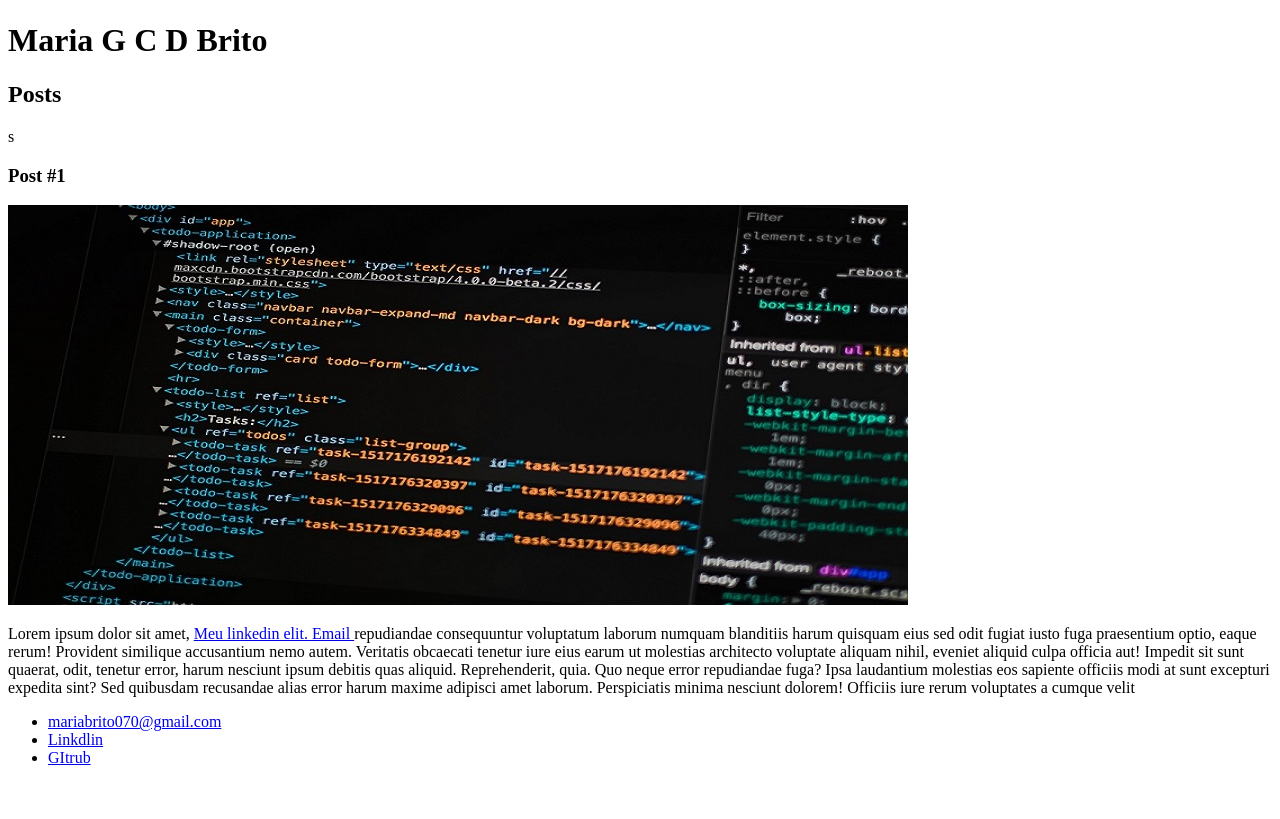
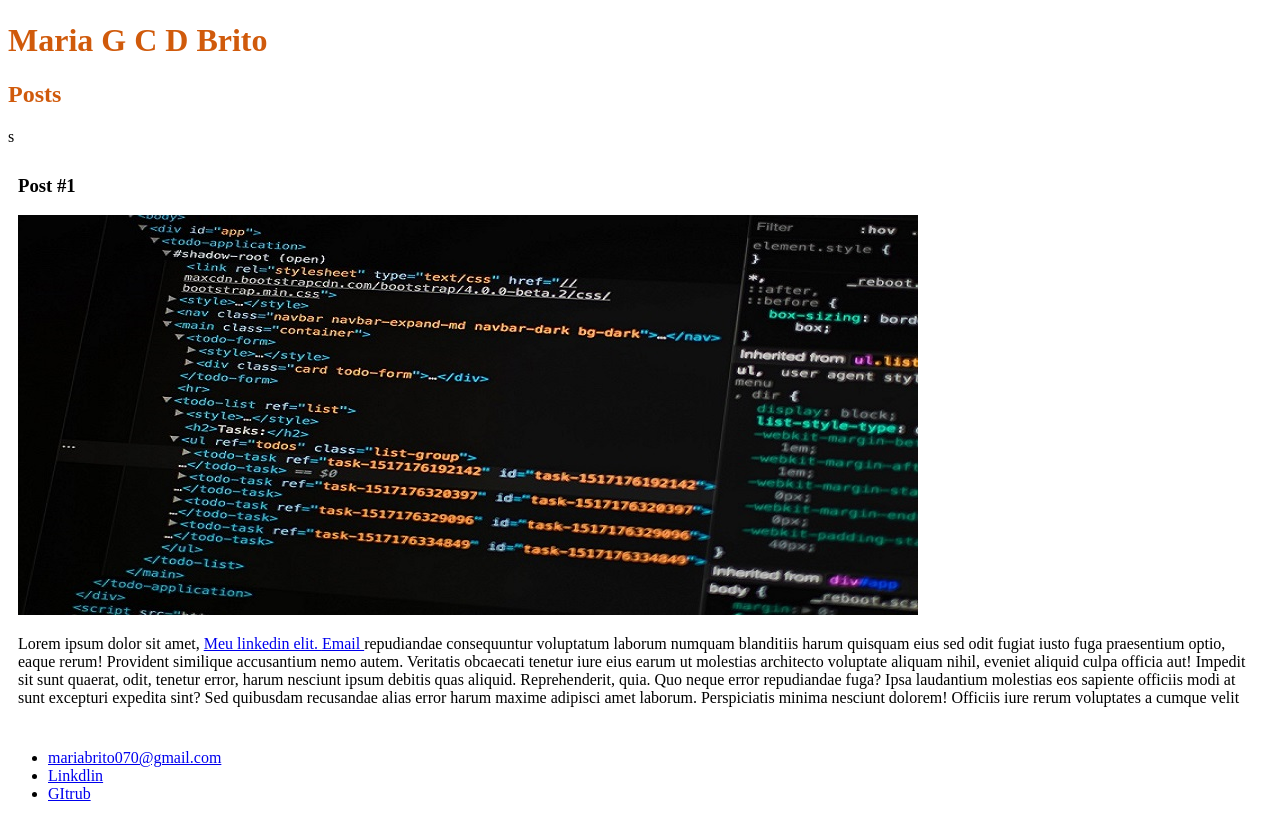
Before and after one commit to Mbriito/html-basico-meublog, a plain HTML site: page index.html in a window 1280 px wide. Shown: the part 115-934 px from the top of the page. Before the commit the page ends 898 px from the top, so only its background shows below. Drawn offline with Linux system fonts and the light colour scheme; files whose address does not match are found by name.

Commit message:
Mudando a cor do body

```diff
--- a/index.html
+++ b/index.html
@@ -3,21 +3,23 @@
     <head>
         <meta charset="utf-8">
         <title> Maria  Brito</title>
+        <link rel="stylesheet" href="style.css">
 
     </head>
     <body>
         <header>
             <img src="C:\html.Dio\img\eu-removebg-preview.jpg" alt="Ilustração do rosto de Maria">
-        <h1> Maria G C D Brito </h1>
+        <h1 id="title"> Maria G C D Brito </h1>
+
         </header>
         <section>
             <header>
-                <h2>Posts</h2>
+                <h2 class="subtitle">Posts</h2>
                 <p></p>
             </header>s
-            <article>
+            <article class="post">
                 <header>
-                    <h3>Post #1</h3>
+                    <h3 class="post_title">Post #1</h3>
                     <img src="C:\html.Dio\img\pankaj-imagem.jpg" alt="Imagem minha">
                 </header>
                 <p>Lorem ipsum dolor sit amet, <a href="https://www.linkedin.com/in/maria-g-c-brito/" target="-blank">Meu linkedin
--- a/style.css
+++ b/style.css
@@ -0,0 +1,17 @@
+
+body {
+    background: #b#ccc;
+#title, .subtitle, .post-title {
+    color: rgb(208, 90, 11);
+}
+
+.post-title {
+    font-size: 16px;
+    font-style: italic;
+}
+.post{
+    background: #fff;
+    padding: 10px;
+
+}
+}
```
